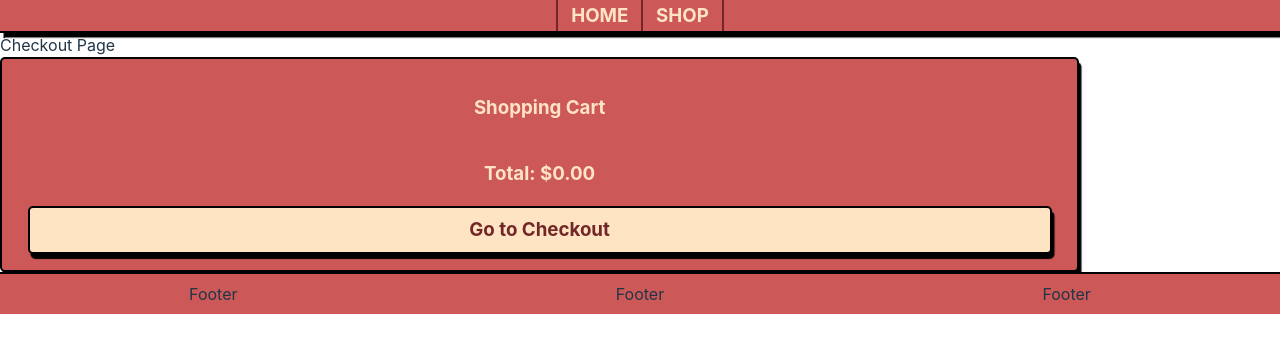
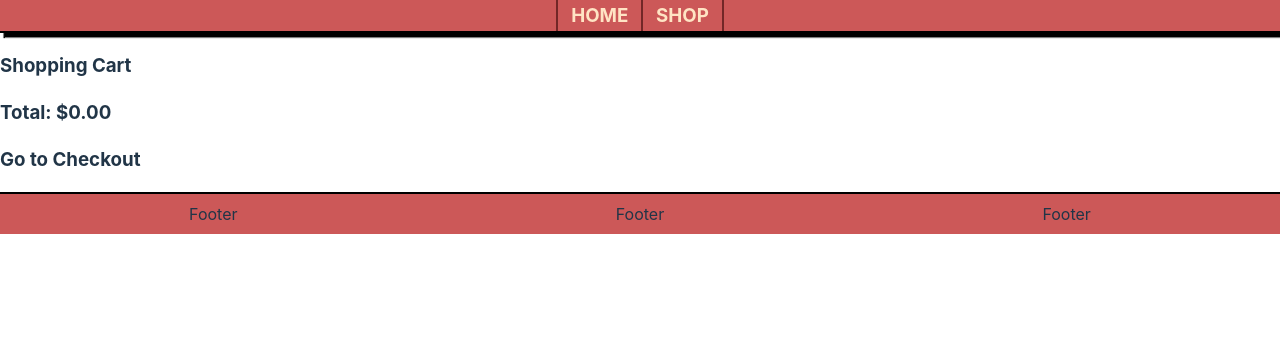
Before and after one commit to SuperHeavyBallet/TOP-Shopping-Cart, a React (Vite) app in the folder TOP-Shopping-Cart/: page /checkout in a window 1280 px wide. Shown: the top 352 px of the page. Built offline with nearby package versions, Linux system fonts and the light colour scheme.

Commit message:
Working on checkout page

```diff
--- /dev/null
+++ b/TOP-Shopping-Cart/src/Components/CheckoutPage/CheckoutCart/checkoutCart.jsx
@@ -0,0 +1,72 @@
+import { useState, useEffect } from "react";
+import { Link, useLocation, useNavigate } from "react-router-dom";
+import styles from "./checkoutCart.module.css"
+import ShoppingCartItem from "../../ShoppingCart/ShoppingCartItem/shoppingCartItem";
+import { v4 as uuidv4 } from 'uuid'
+
+
+export default function CheckoutCart( {itemToAdd, onRemoveItem})
+{
+
+    const [ itemsInCart, setItemsInCart ] = useState([]);
+    const [ total, setTotal ] = useState(0);
+
+    useEffect(() => {
+        if (itemToAdd) {
+            setItemsInCart(itemToAdd);
+            calculateTotal(itemToAdd)
+            console.log("Recieved Item:", itemToAdd);
+        }
+    }, [itemToAdd]);
+
+    function handleRemoveItem(item)
+    {
+        onRemoveItem(item);
+        const newItemsInCart = itemsInCart.filter(cartItem => cartItem[0] !== item[0]);
+        setItemsInCart(newItemsInCart);
+        calculateTotal(newItemsInCart);
+    }
+
+    function calculateTotal(items)
+    {
+
+        const newTotal = (items.reduce((acc, item) => acc + (Number(item[1]) * Number(item[2])), 0)).toFixed(2);
+
+        setTotal(newTotal);
+    }
+
+    function handleGoToCheckoutClick(e)
+    {
+        window.alert("You Will Pay!");
+    }
+
+    return(
+        <div>
+            <h3>Shopping Cart</h3>
+            {itemsInCart.map((item, index) => (
+                <ShoppingCartItem
+                key={uuidv4()}
+                className={styles.cartItem}
+                itemName={item[0]}
+                itemQuantity={item[1]}
+                itemPrice={item[2]}
+                itemImage={item[3]}
+
+                onRemoveItem={() => handleRemoveItem(item)}
+
+                />
+
+
+            ))}
+
+                <div className={styles.shoppingCartTotal}>
+                <h3>Total: ${total}</h3>
+                </div>
+
+                <div className={styles.shoppingCartGoToCheckout}
+                onClick={handleGoToCheckoutClick}>
+                    <h3>Go to Checkout</h3>
+                </div>
+        </div>
+    )
+}
--- a/TOP-Shopping-Cart/src/Components/CheckoutPage/checkoutPage.jsx
+++ b/TOP-Shopping-Cart/src/Components/CheckoutPage/checkoutPage.jsx
@@ -1,22 +1,33 @@
-import { useState } from "react";
+import { useState, useEffect } from "react";
 import Footer from "../Footer/Footer";
 import ShoppingCart from "../ShoppingCart/shoppingCart";
 import NavBar from "../navBar/navBar";
+import CheckoutCart from "./CheckoutCart/checkoutCart";
 
-export default function CheckoutPage( {currentCartItems})
+export default function CheckoutPage( {currentCartItems, onCartItemsChange})
 {
 
-    const [cartContents, setCartContents] = useState({currentCartItems});
+    const [cartContents, setCartContents] = useState(currentCartItems);
+    useEffect(() =>
+    {
+        onCartItemsChange(cartContents);
+    }, [cartContents, onCartItemsChange]);
+
+    function handleRemoveItem(item)
+    {
+        console.log(item);
+        const newCartContents = cartContents.filter(cartItem => cartItem[0] !== item[0]);
+        setCartContents(newCartContents);
+
+    }
 
     return(
         <div>
             <NavBar/>
 
-            Checkout Page
-            <ShoppingCart
-             itemToAdd={currentCartItems}
-             isHomePage={false}
-             />
+             <CheckoutCart
+             itemToAdd={cartContents}
+             onRemoveItem={(item) => handleRemoveItem(item)} />
 
             <Footer />
         </div>
```
Also changed, not shown: TOP-Shopping-Cart/src/Components/CheckoutPage/CheckoutCart/checkoutCart.module.css (added).
